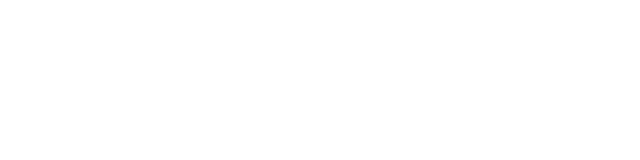
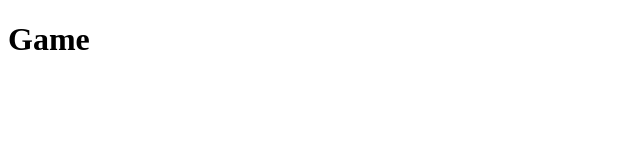
Before and after one commit to miles-no/chess-robot, a React (Create React App) app in the folder frontend/: page /game in a window 1280 px wide. Before the commit this address had no page. Shown: the top 160 px of the page, without its empty margins (0-640 px from the left). Built offline with nearby package versions, Linux system fonts and the light colour scheme.

Commit message:
created a file for view of chessboard

```diff
--- a/frontend/src/App.js
+++ b/frontend/src/App.js
@@ -2,6 +2,7 @@
 import { BrowserRouter, Route, Routes } from "react-router-dom";
 import Data from "./pages/Data";
 import Home from "./pages/Home";
+import Game from "./pages/Game";
 function App() {
   return (
     <div className="App">
@@ -9,6 +10,7 @@
         <Routes>
           <Route path="/" element={<Home />} />
           <Route path="/data" element={<Data />} />
+          <Route path="/game" element={<Game />} />
         </Routes>
       </BrowserRouter>
     </div>
--- a/frontend/src/pages/Game/game.jsx
+++ /dev/null
@@ -1 +0,0 @@
-export default function Game() {}
--- /dev/null
+++ b/frontend/src/pages/Game/index.jsx
@@ -0,0 +1,7 @@
+export default function Game() {
+  return (
+    <div>
+      <h1>Game</h1>
+    </div>
+  );
+}
```
